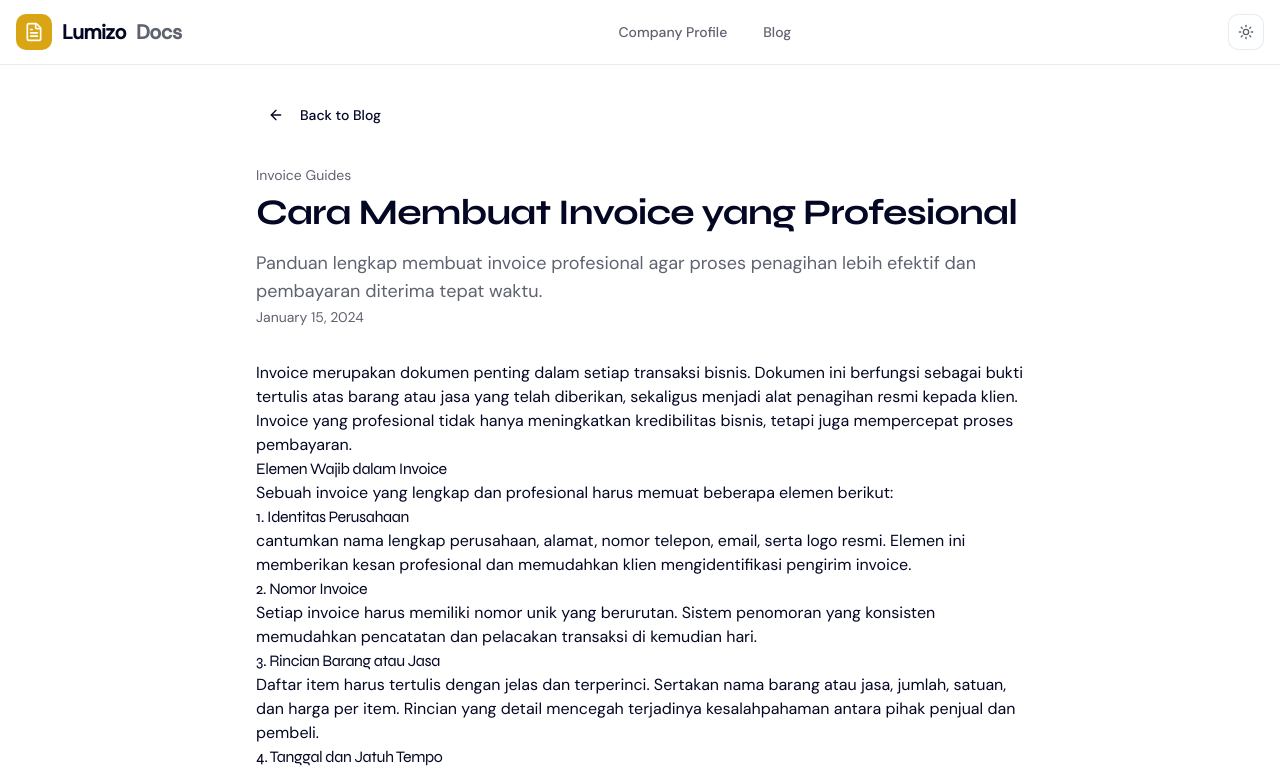
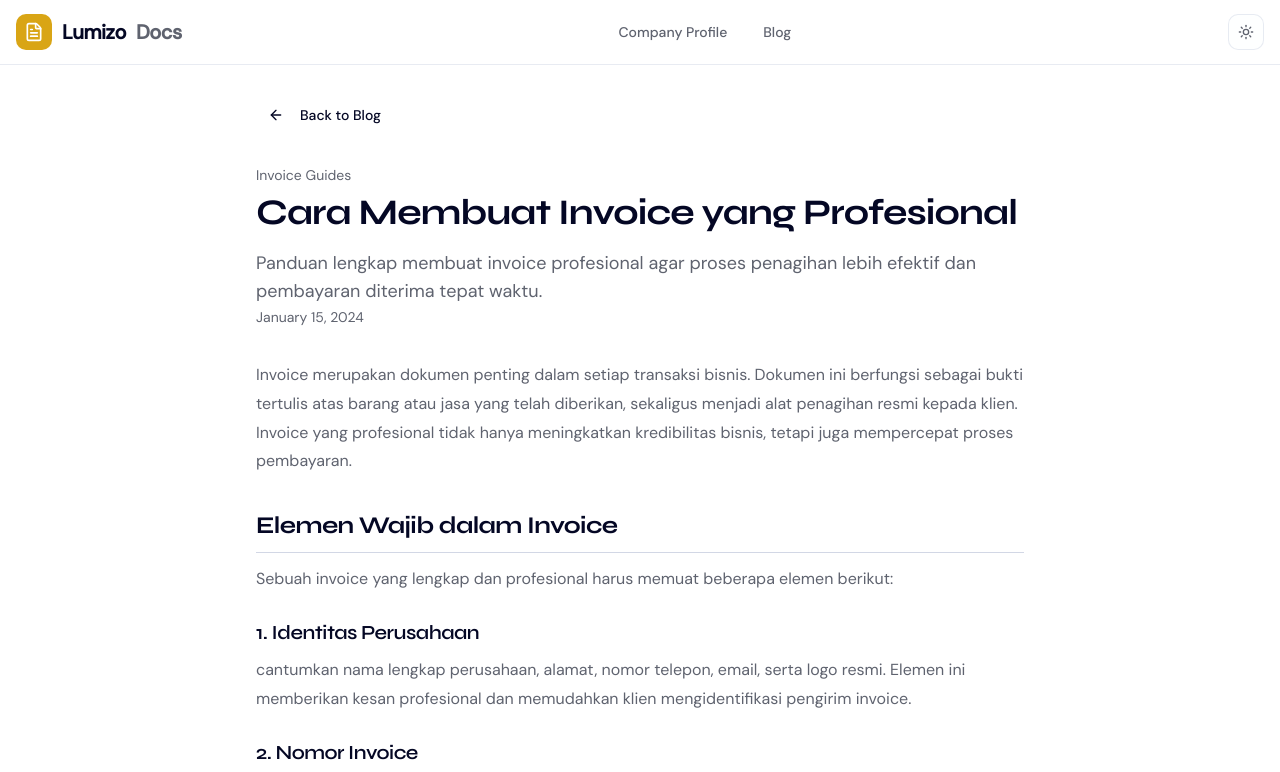
Before and after one commit to lakesidefood01-blip/lumizo-docs, a Next.js app: page /blog/cara-membuat-invoice-profesional in a window 1280 px wide. Shown: the top 772 px of the page. Built offline with nearby package versions, Linux system fonts and the light colour scheme.

Commit message:
fix: add styles untuk blog content headings

```diff
--- a/src/app/blog/[slug]/page.tsx
+++ b/src/app/blog/[slug]/page.tsx
@@ -61,7 +61,7 @@ export default async function BlogPostPage({ params }: PageProps) {
           </header>
 
           <div
-            className="prose prose-neutral dark:prose-invert max-w-none"
+            className="blog-content max-w-none"
             dangerouslySetInnerHTML={{ __html: post.content }}
           />
         </article>
--- a/src/app/globals.css
+++ b/src/app/globals.css
@@ -132,3 +132,63 @@
     letter-spacing: -0.025em;
   }
 }
+
+/* Blog content styles */
+.blog-content h1 {
+  font-size: 2rem;
+  font-weight: 800;
+  margin-top: 2.5rem;
+  margin-bottom: 1rem;
+  color: var(--foreground);
+  line-height: 1.2;
+}
+
+.blog-content h2 {
+  font-size: 1.5rem;
+  font-weight: 700;
+  margin-top: 2rem;
+  margin-bottom: 0.75rem;
+  color: var(--foreground);
+  padding-bottom: 0.5rem;
+  border-bottom: 1px solid var(--border);
+}
+
+.blog-content h3 {
+  font-size: 1.25rem;
+  font-weight: 600;
+  margin-top: 1.5rem;
+  margin-bottom: 0.5rem;
+  color: var(--foreground);
+}
+
+.blog-content h4 {
+  font-size: 1.125rem;
+  font-weight: 600;
+  margin-top: 1.25rem;
+  margin-bottom: 0.5rem;
+  color: var(--foreground);
+}
+
+.blog-content p {
+  font-size: 1rem;
+  line-height: 1.8;
+  margin-bottom: 1rem;
+  color: var(--muted-foreground);
+}
+
+.blog-content ul {
+  list-style-type: disc;
+  padding-left: 1.5rem;
+  margin-bottom: 1rem;
+}
+
+.blog-content ul li {
+  margin-bottom: 0.5rem;
+  line-height: 1.7;
+  color: var(--muted-foreground);
+}
+
+.blog-content strong {
+  color: var(--foreground);
+  font-weight: 600;
+}
```
